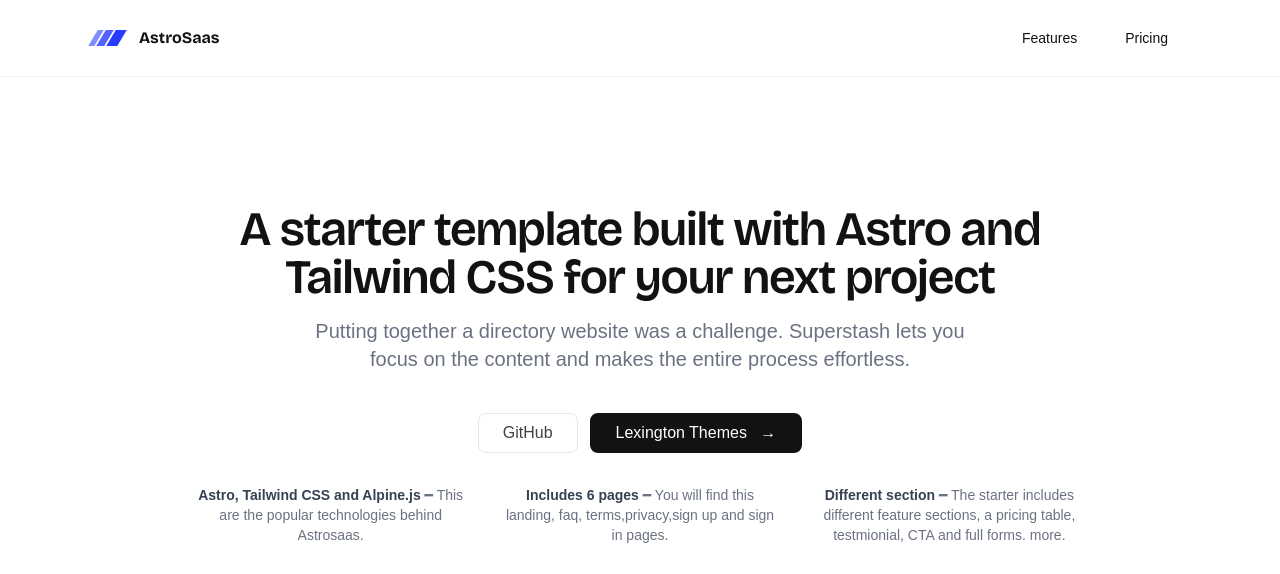
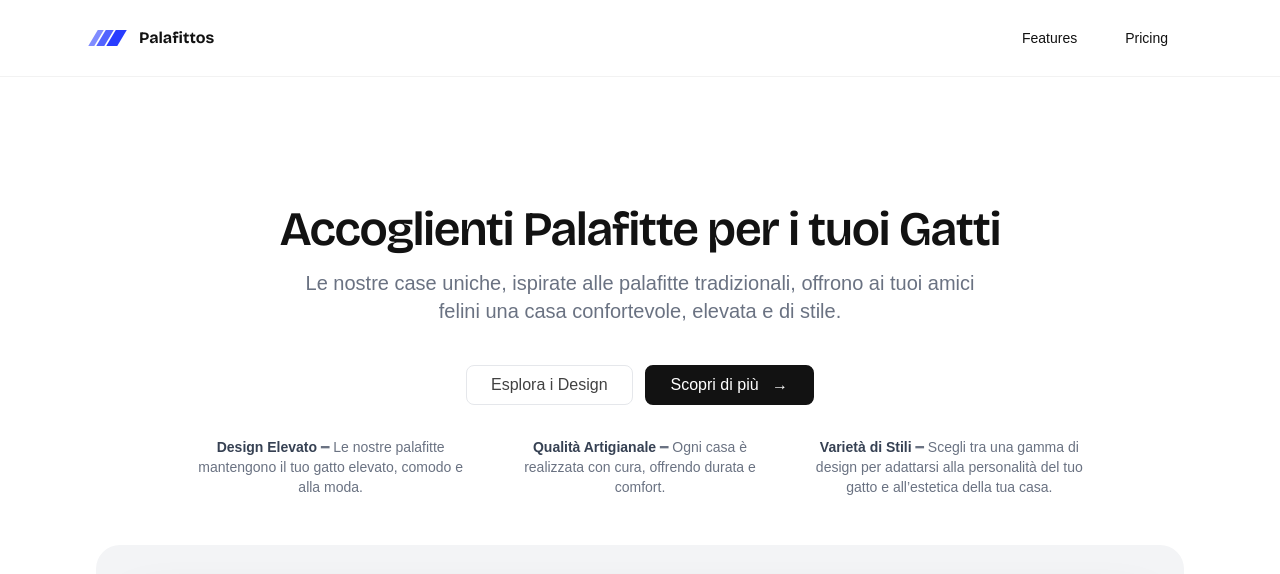
Before and after one commit to villoro/palafittos, an Astro site: page / in a window 1280 px wide. Shown: the top 574 px of the page. Built offline with nearby package versions, Linux system fonts and the light colour scheme; Astro itself is replaced by a stand-in of ours; a web font is replaced by a local one.

Commit message:
Add basic content (#2)

```diff
--- a/src/components/global/Header.astro
+++ b/src/components/global/Header.astro
@@ -6,7 +6,7 @@
       <div class="flex flex-row items-center justify-between lg:justify-start">
         <a href="/" class=" text-black inline-flex items-center gap-3">
          <svg class="h-4" viewBox="0 0 78 32" fill="none" xmlns="http://www.w3.org/2000/svg"> <path d="M55.5 0H77.5L58.5 32H36.5L55.5 0Z" class="ccustom" fill="#283CFF"></path> <path d="M35.5 0H51.5L32.5 32H16.5L35.5 0Z" class="ccompli1" fill="#5263FF"></path> <path d="M19.5 0H31.5L12.5 32H0.5L19.5 0Z" class="ccompli2" fill="#808CFF"></path> </svg>
-          <span class="font-bold font-display">AstroSaas</span>
+          <span class="font-bold font-display">Palafittos</span>
         </a>
         <button
           @click="open = !open"
--- a/src/components/landing/Hero.astro
+++ b/src/components/landing/Hero.astro
@@ -1,52 +1,39 @@
 <section>
-  <div
-    class="mx-auto w-full lg:px-24 max-w-7xl md:px-12 items-center px-8 py-24">
+  <div class="mx-auto w-full lg:px-24 max-w-7xl md:px-12 items-center px-8 py-24">
     <div class="text-center max-w-4xl mx-auto">
-      <p
-        class="text-4xl tracking-tight font-semibold text-black md:text-5xl font-display mt-8">
-        A starter template built with Astro and Tailwind CSS for your next
-        project
+      <p class="text-4xl tracking-tight font-semibold text-black md:text-5xl font-display mt-8">
+        Accoglienti Palafitte per i tuoi Gatti
       </p>
       <p class="text-gray-500 lg:text-xl max-w-2xl mt-4 mx-auto text-base">
-        Putting together a directory website was a challenge. Superstash lets
-        you focus on the content and makes the entire process effortless.
+        Le nostre case uniche, ispirate alle palafitte tradizionali, offrono ai tuoi amici felini una casa confortevole, elevata e di stile.
       </p>
     </div>
     <div class="flex justify-center gap-3 mt-10 flex-col sm:flex-row">
       <a
         class="items-center justify-center border-gray-200 h-10 font-medium rounded-lg focus-visible:outline-black focus:outline-none inline-flex duration-200 text-black lg:w-auto px-6 py-3 text-center text-black/80 w-full border"
-        href="https://github.com/michael-andreuzza/astrosaas">GitHub</a
-      >
+        href="#">Esplora i Design</a>
       <a
         class="items-center justify-center h-10 font-medium rounded-lg focus-visible:outline-black focus:outline-none inline-flex bg-black border-2 border-black duration-200 focus-visible:ring-black hover:bg-transparent hover:border-black hover:text-black lg:w-auto px-6 py-3 text-center text-white w-full"
-        href="https://lexingtonthemes.com"
-        >Lexington Themes &nbsp; &rarr;
+        href="#">Scopri di più &nbsp; &rarr;
       </a>
     </div>
-    <dl
-      class="lg:gap-x-8 lg:grid-cols-3 max-w-4xl mt-8 mx-auto sm:gap-x-6 sm:gap-y-12 sm:grid sm:grid-cols-2 sm:space-y-0 space-y-6 text-center text-sm items-start">
+    <dl class="lg:gap-x-8 lg:grid-cols-3 max-w-4xl mt-8 mx-auto sm:gap-x-6 sm:gap-y-12 sm:grid sm:grid-cols-2 sm:space-y-0 space-y-6 text-center text-sm items-start">
       <div class="text-gray-500">
-        <strong class="text-gray-700"
-          >Astro, Tailwind CSS and Alpine.js</strong
-        > ━ This are the popular technologies behind Astrosaas.
+        <strong class="text-gray-700">Design Elevato</strong> ━ Le nostre palafitte mantengono il tuo gatto elevato, comodo e alla moda.
       </div>
       <div class="text-gray-500">
-        <strong class="text-gray-700">Includes 6 pages</strong> ━ You will find
-        this landing, faq, terms,privacy,sign up and sign in pages.
+        <strong class="text-gray-700">Qualità Artigianale</strong> ━ Ogni casa è realizzata con cura, offrendo durata e comfort.
       </div>
       <div class="text-gray-500">
-        <strong class="text-gray-700">Different section</strong> ━ The starter
-        includes different feature sections, a pricing table, testmionial, CTA
-        and full forms. more.
+        <strong class="text-gray-700">Varietà di Stili</strong> ━ Scegli tra una gamma di design per adattarsi alla personalità del tuo gatto e all’estetica della tua casa.
       </div>
     </dl>
-
     <div class="relative w-full mx-auto max-w-7xl items-center py-12 pb-12">
       <div class="bg-gray-100 p-8 rounded-3xl">
         <img
-          alt="#_"
+          alt="Immagine fotorealistica di Palafitte per gatti"
           class="relative w-full border border-gray-200 lg:rounded-2xl object-cover rounded shadow-2xl"
-          src="https://brightlight.lexingtonthemes.com/assets/dashboard.svg"
+          src="/Palafitos_photo.webp"
         />
       </div>
     </div>
```
Also changed, not shown: public/Palafitos_photo.webp (added).
